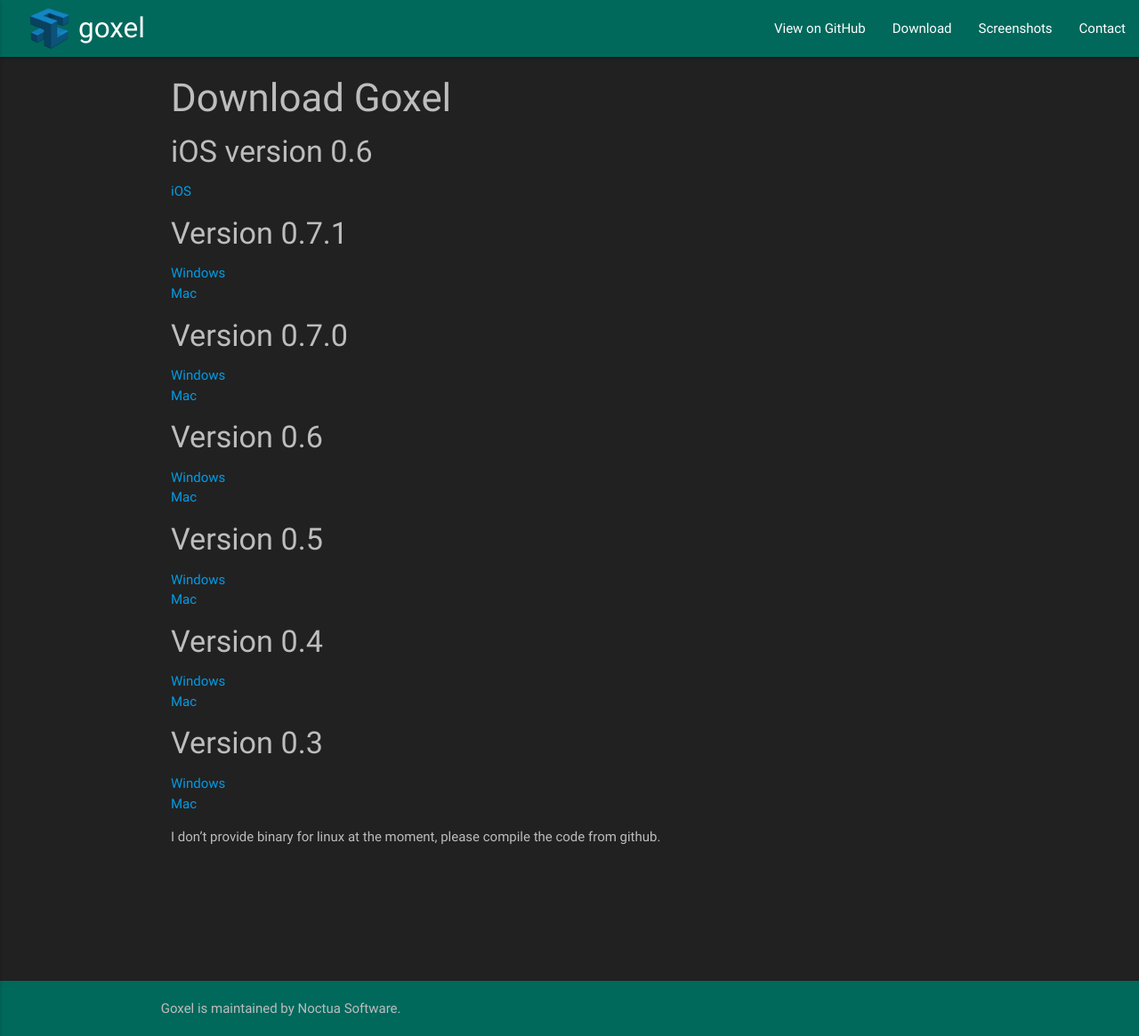
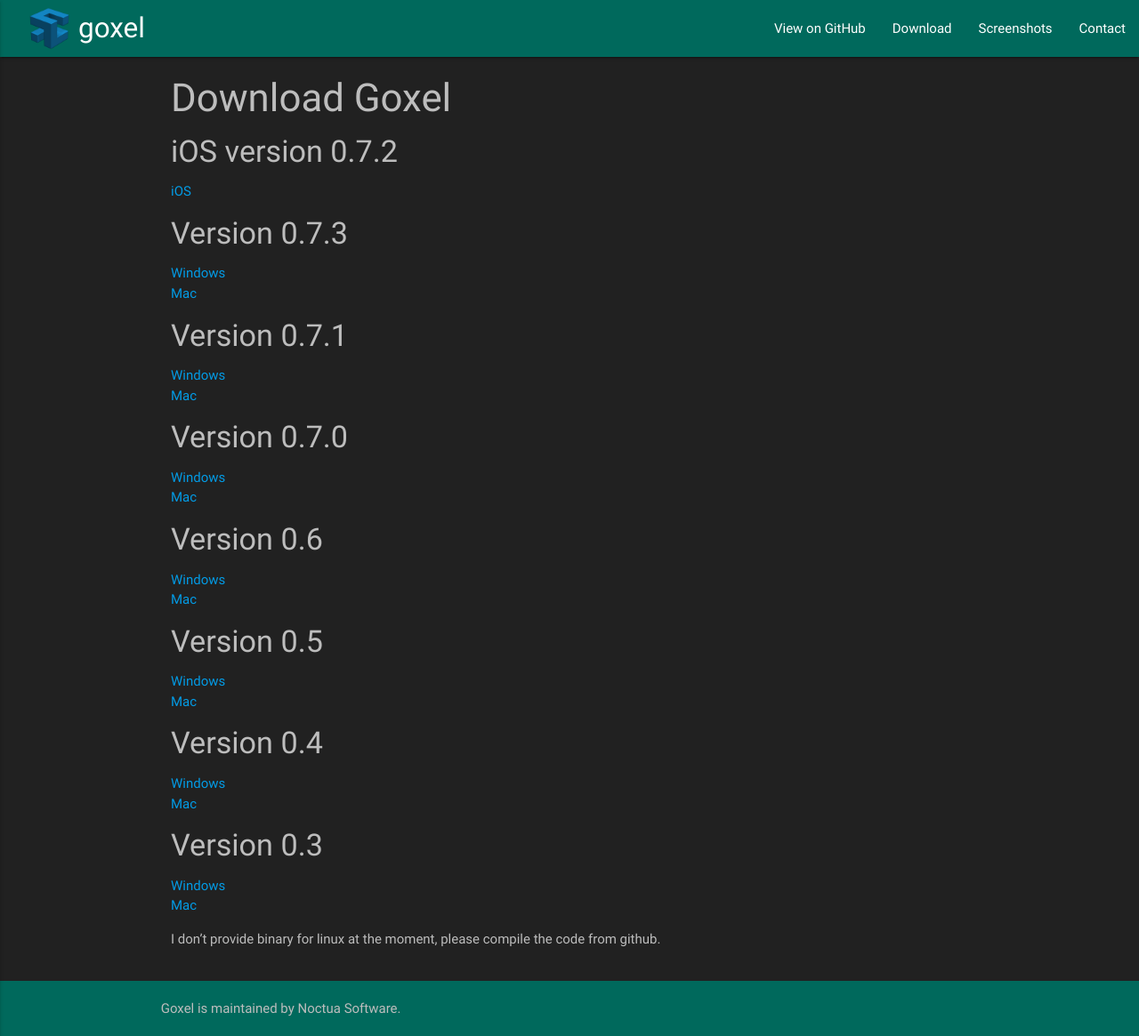
Before and after one commit to guillaumechereau/goxel, a Jekyll site: the page built from downloads.markdown, in a window 1280 px wide and 1165 px high. Shown: the whole window at 89% size. Built offline with Jekyll 4.4.1, drawn with Linux system fonts in a browser that asks for light colours; nearby versions of some CDN libraries; our own code applies the rules of GitHub Pages for plain Markdown files.

Commit message:
Update download page

```diff
--- a/downloads.markdown
+++ b/downloads.markdown
@@ -4,9 +4,14 @@
 
 ### Download Goxel
 
-#### iOS version 0.6
+#### iOS version 0.7.2
 
 - [iOS](https://itunes.apple.com/us/app/goxel-3d-voxel-editor/id1259097826)
+
+#### Version 0.7.3
+
+- [Windows](https://github.com/guillaumechereau/goxel/releases/download/v0.7.3/goxel-0.7.3-windows.zip)
+- [Mac](https://github.com/guillaumechereau/goxel/releases/download/v0.7.3/goxel-0.7.3-mac.zip)
 
 #### Version 0.7.1
 
```
